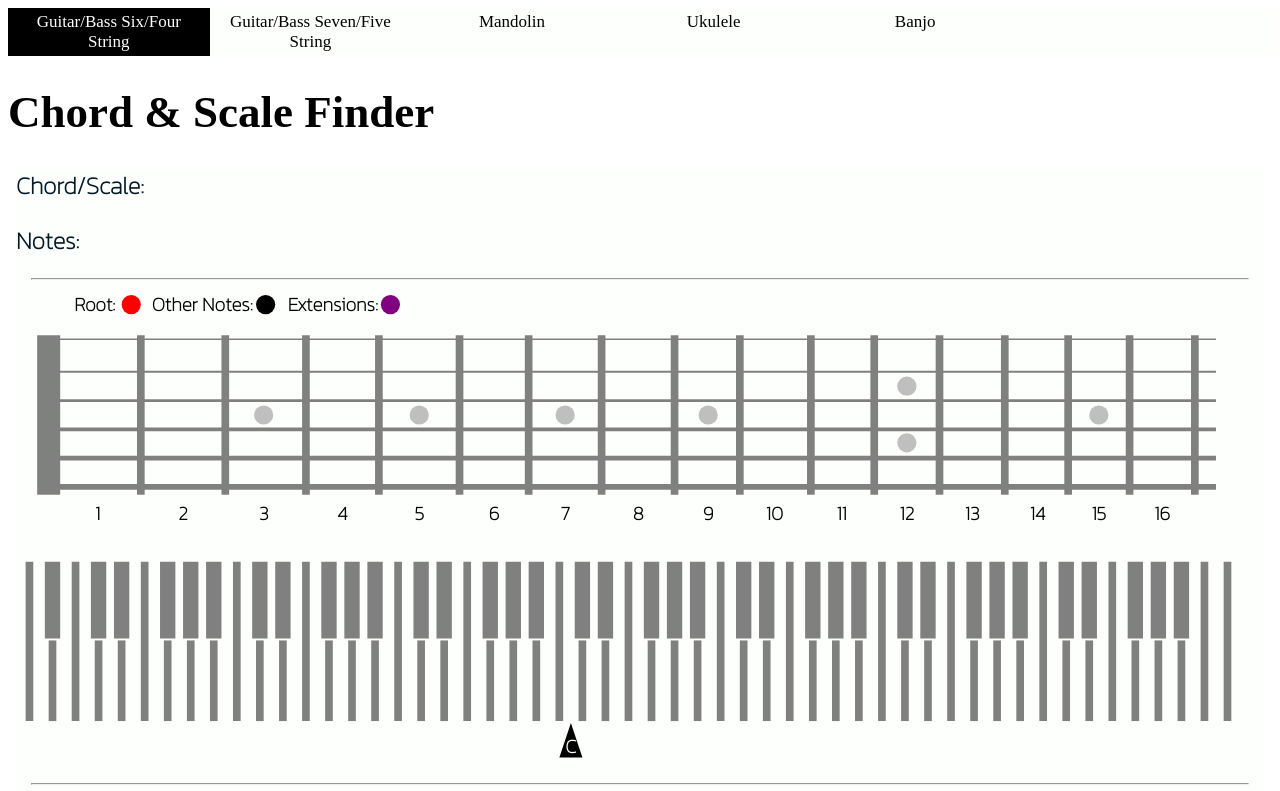
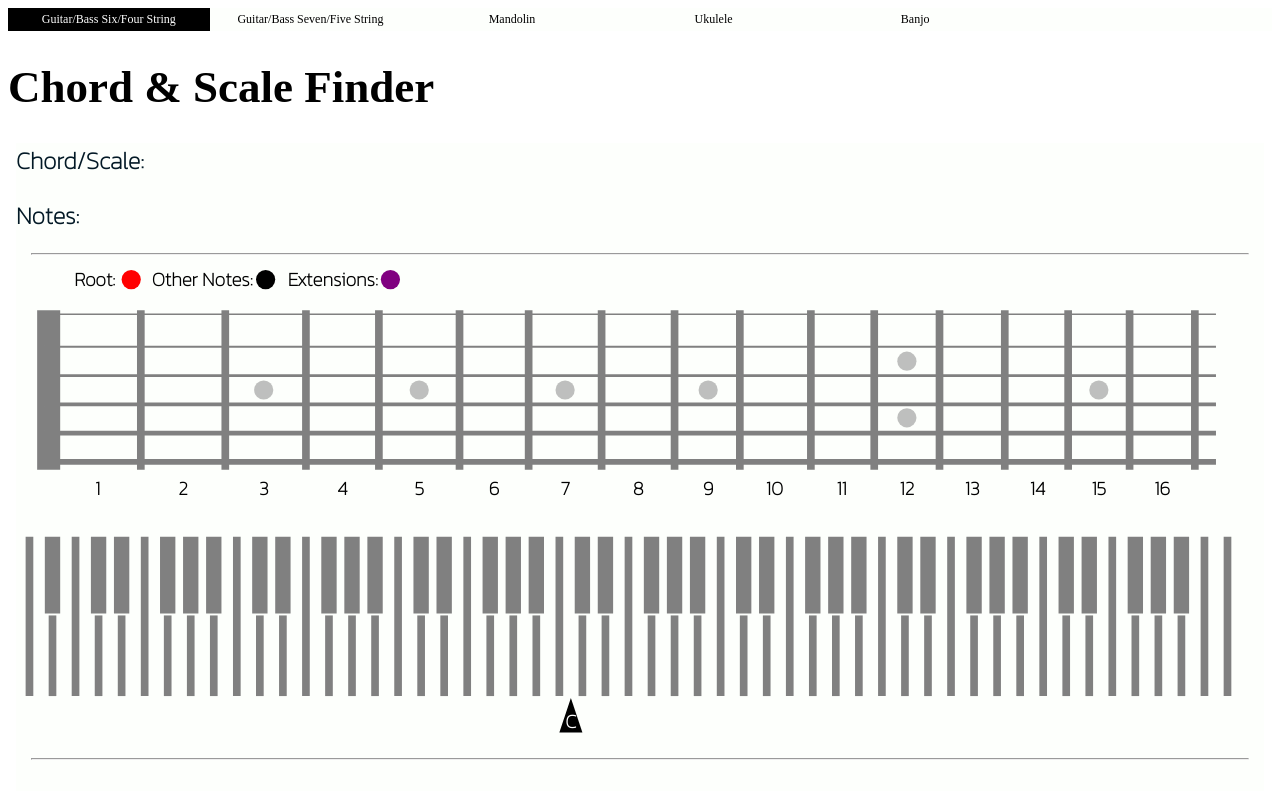
Before and after one commit to MarlonChance/ChordScaleGenerator, a SvelteKit app: page / in a window 1280 px wide. Shown: the top 791 px of the page. Built offline with nearby package versions, Linux system fonts and the light colour scheme.

Commit message:
size change

```diff
--- a/src/routes/+layout.svelte
+++ b/src/routes/+layout.svelte
@@ -35,7 +35,7 @@
     text-align: center;
     padding: 4px 6px;
     text-decoration: none;
-    font-size: 17px;
+    font-size: 12px;
     width: 15%;
   }
 
```
